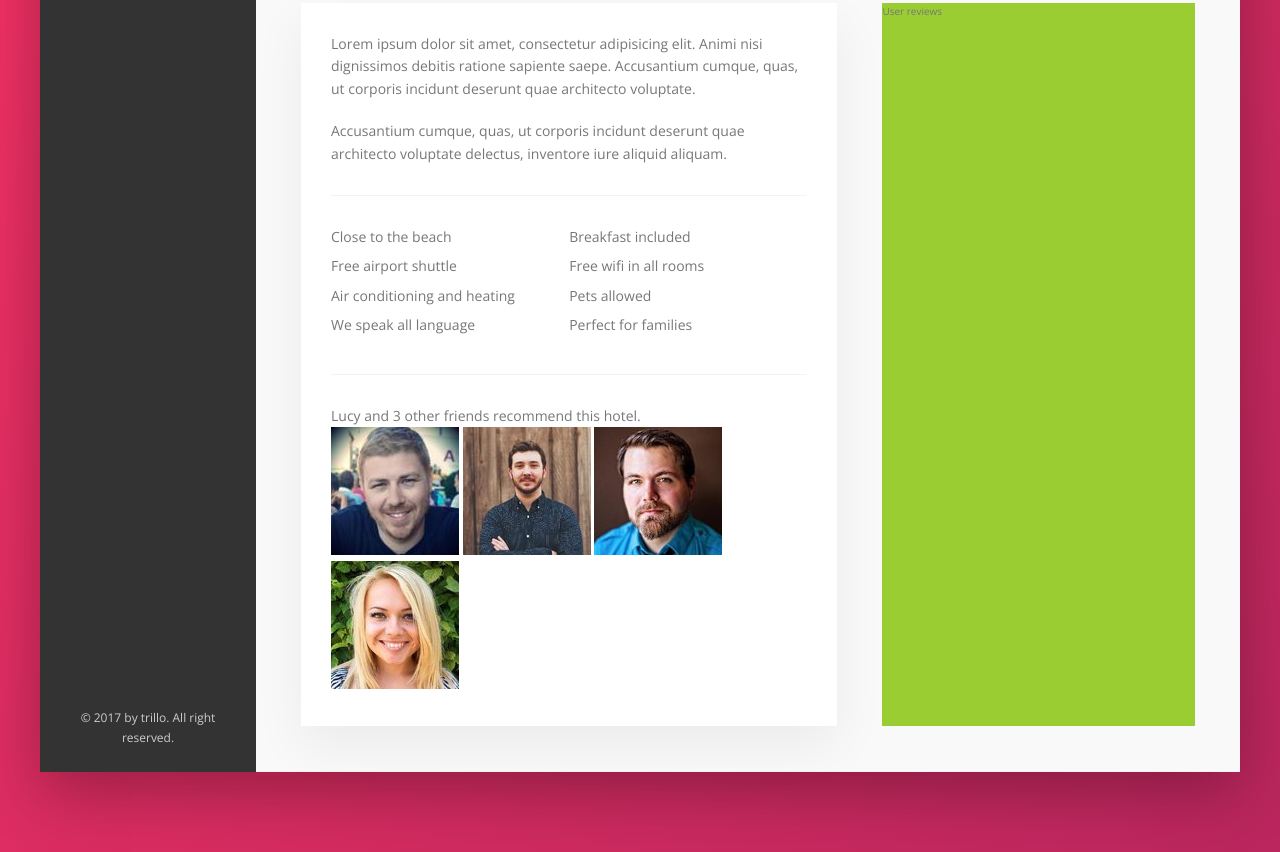
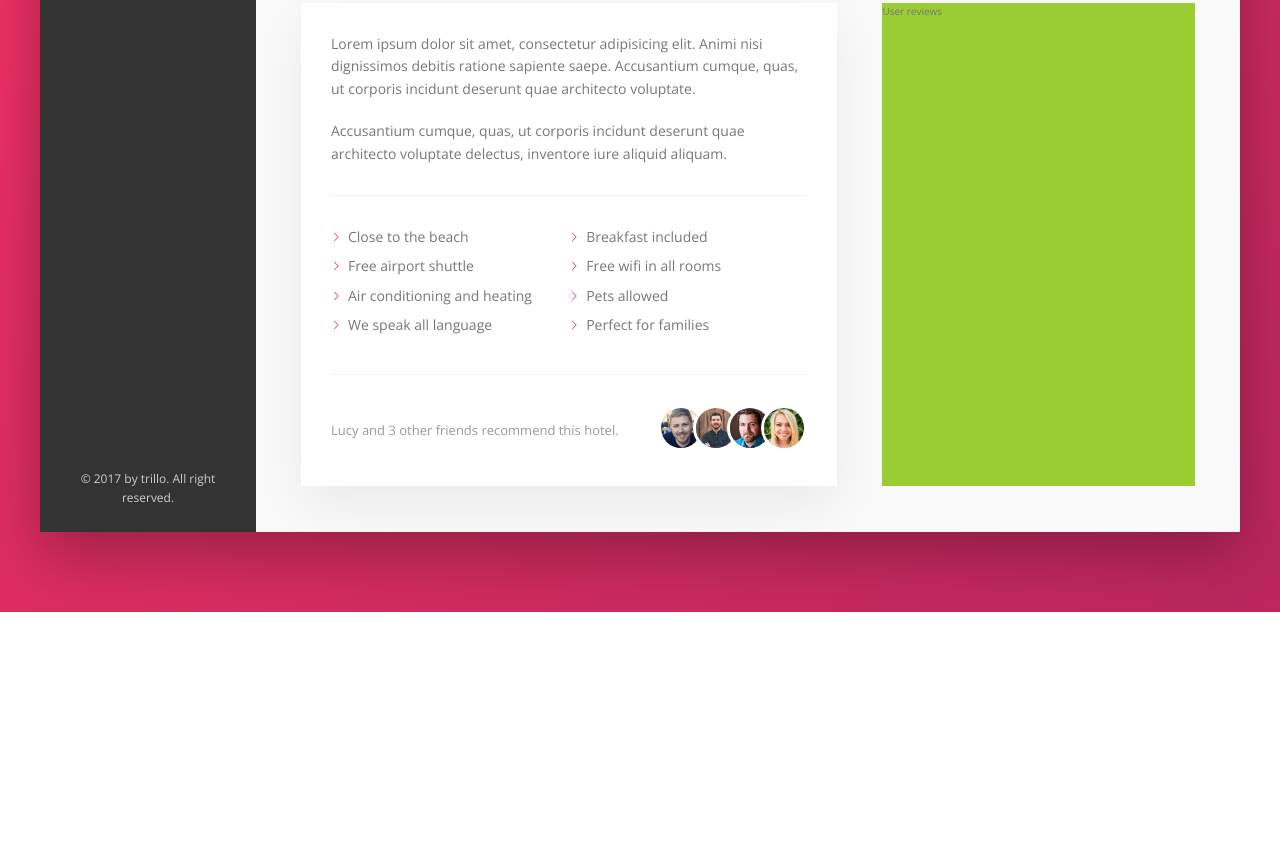
Before and after one commit to KalyyanDeka/trillo, a website: page index.html in a window 1280 px wide. Shown: the part 644-1496 px from the top of the page. After the commit the page ends 1256 px from the top, so only its background shows below. Drawn offline with nearby package versions, Linux system fonts and the light colour scheme.

Commit message:
building the hotels section

```diff
--- a/sass/_components.scss
+++ b/sass/_components.scss
@@ -336,6 +336,25 @@
         flex: 0 0 50%;
         margin-bottom: .7rem;
     }
+
+    &__item::before {
+        content: "";
+        display: inline-block;
+        height: 1rem;
+        width: 1rem;
+        margin-right: .7rem;
+
+        //Older browsers
+        // background-image: url(../img/chevron-thin-right.svg);
+        // background-size: cover;
+
+        // Newer browsers - masks
+        background-color: var(--color-primary);
+        -webkit-mask-image: url(../img/chevron-thin-right.svg);
+        -webkit-mask-size: cover;
+        mask-image: url(../img/chevron-thin-right.svg);
+        mask-size: cover;
+    }
 }
 
 
@@ -343,3 +362,27 @@
 
 /////////////////////////////////////////////////
 ////// RECOMMENED
+
+.recommend {
+    font-size: 1.3rem;
+    color: var(--color-grey-dark-3);
+
+    display: flex;
+    align-items: center;
+
+    &__count {
+        margin-right: auto;
+    }
+
+    &__photo {
+        box-sizing: content-box;
+        height: 4rem;
+        width: 4rem;
+        border-radius: 50%;
+        border: 3px solid #fff;
+
+        &:not(:last-child) {
+            margin-right: -1.5rem;
+        }
+    }
+}
```
Also changed, not shown: css/style.css.
